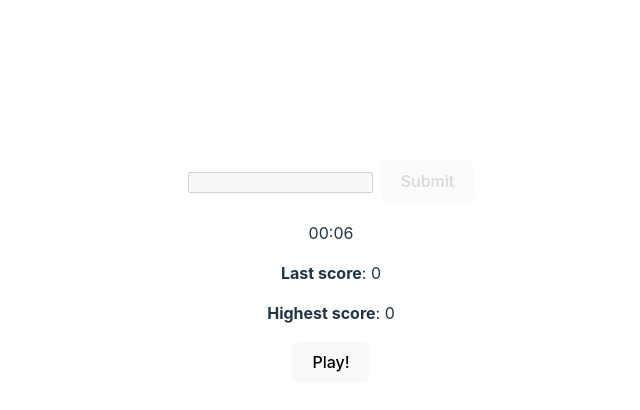
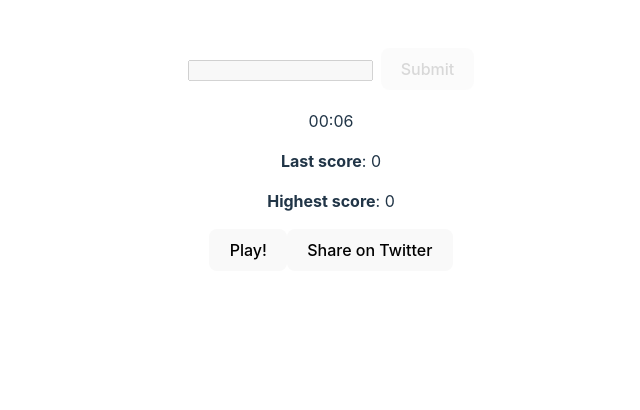
Before and after one commit to bjspencer/last_letter, a React (Vite) app: page / in a window 1280 px wide. Shown: the part 108-518 px from the top of the page, without its empty margins (309-949 px from the left). Built offline with nearby package versions, Linux system fonts and the light colour scheme; no server answers.

Commit message:
smaller word, twitter button

```diff
--- a/src/App.jsx
+++ b/src/App.jsx
@@ -113,7 +113,6 @@ function App() {
     }
   };
 
-
   const clearTimer = (e) => {
 
     setTimer("00:06");
@@ -150,7 +149,7 @@ function App() {
   }, [timer, playerLosses, score]);
 
   const shareOnTwitter = () => {
-    const tweetUrl = `https://twitter.com/intent/tweet?text=My+score+is+${lastScore}+in+the+Word+Game!+Play+now!+www.twitter.com&hashtags=WordGame`;
+    const tweetUrl = `https://twitter.com/intent/tweet?text=My+score+is+${lastScore}+in+the+Word+Game!+Play+now!+https://lstltr.netlify.app&hashtags=WordGame`;
     window.open(tweetUrl, '_blank');
   };
 
@@ -182,8 +181,8 @@ function App() {
             }} />
           </IconButton>
         </div>
-        <div style={{ marginTop: "10rem" }}>
-          {playing && <h1>{currentWord}</h1>}
+        <div style={{ marginTop: "3rem" }}>
+          {playing && <h3>{currentWord}</h3>}
           <input type="text" value={userInput} onChange={handleInput} disabled={!playing} onKeyDown={(e) => {
             if (e.key === 'Enter') {
               validateInput();
@@ -191,7 +190,8 @@ function App() {
           }} />
           <button onClick={validateInput} disabled={!playing} style={{
             marginLeft: "0.5rem",
-          }}>Submit</button> <h2>{message}</h2>
+          }}>Submit</button>
+          <h2>{message}</h2>
           <p>{timer}</p>
           <p><b>Last score</b>: {lastScore}</p>
           <p><b>Highest score</b>: {highestScore}</p>
@@ -199,8 +199,8 @@ function App() {
             <>
               {playerLosses < 1 && <button onClick={handlePlayButtonClicked}>Play!</button>}
               {playerLosses > 0 && <button onClick={handlePlayButtonClicked}>Play Again!</button>}
-              {/* <button onClick={shareOnTwitter}>Share on Twitter</button>
-              <button onClick={shareOnFacebook}>Share on Facebook</button> */}
+              <button onClick={shareOnTwitter}>Share on Twitter</button>
+              {/*   <button onClick={shareOnFacebook}>Share on Facebook</button> */}
             </>)
           }
           {playing && <p>Score: {score}</p>}
```
